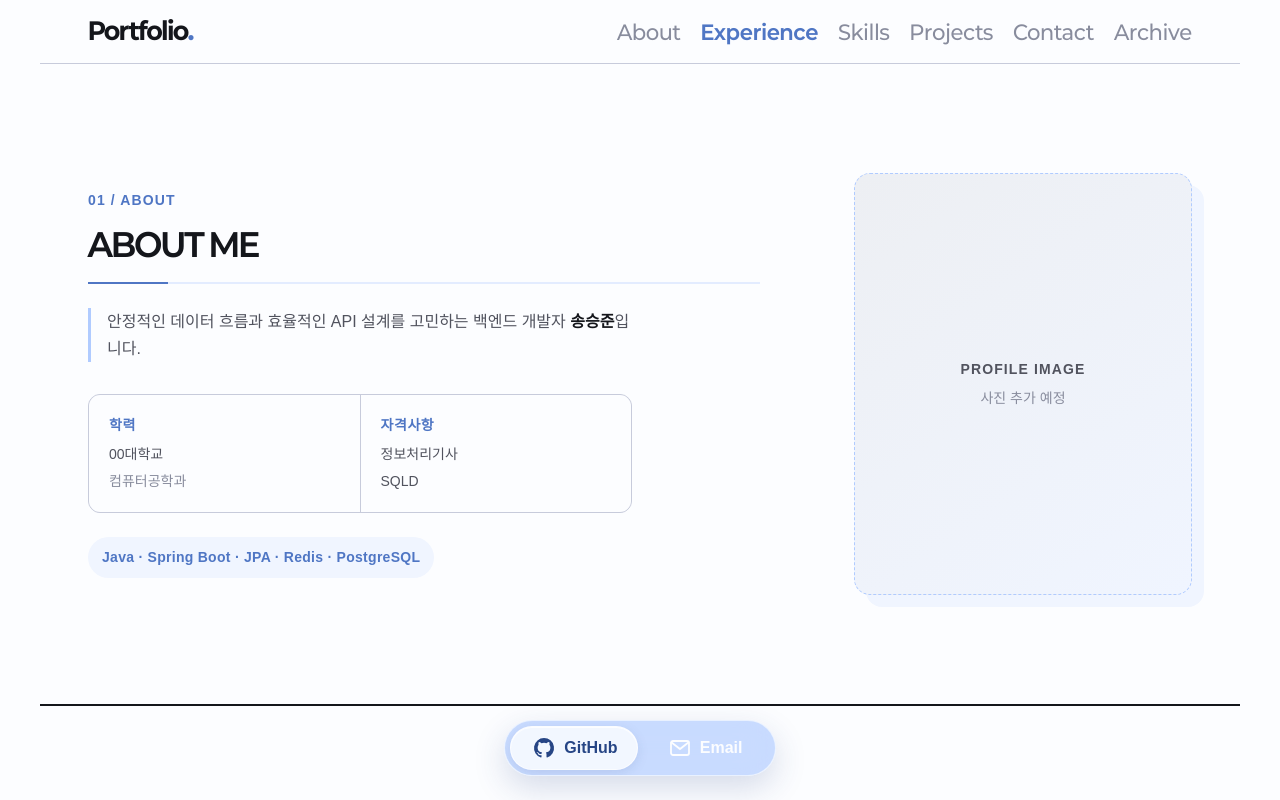
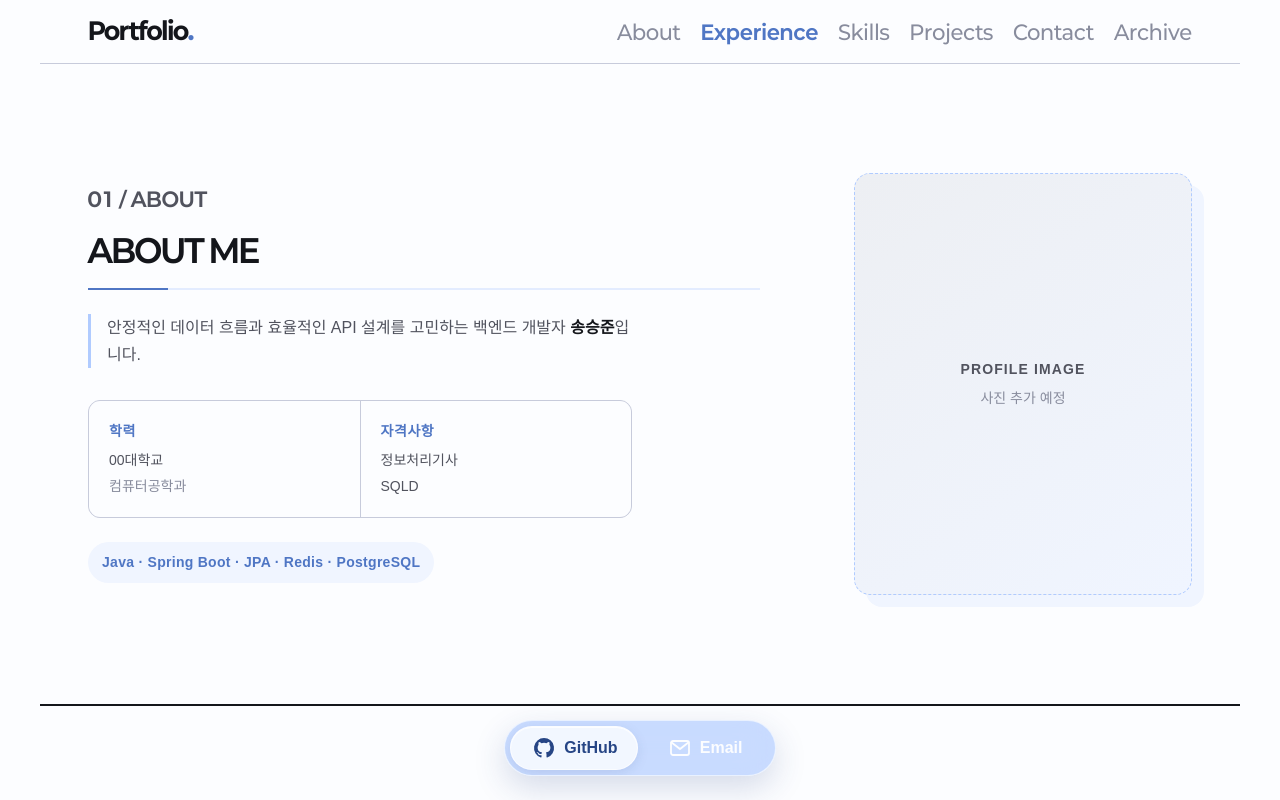
Before and after one commit to SeungJunS0ng/portfolio-site, a React (Vite) app: page / in a window 1280 px wide. Shown: the top 800 px of the page. Built offline with nearby package versions, Linux system fonts and the light colour scheme; no server answers; a web font is replaced by a local one.

Commit message:
style: About 섹션 라벨 스타일 통일
- 01 / ABOUT 라벨에 Home 공통 section-label 스타일 적용

- Experience 이후 섹션과 타이포그래피 및 간격 일관성 확보

```diff
--- a/src/pages/Home/sections/About/About.module.css
+++ b/src/pages/Home/sections/About/About.module.css
@@ -1,6 +1,5 @@
 .section { min-height: 40rem; display: grid; grid-template-columns: minmax(0, 1.35fr) minmax(16rem, 0.65fr); gap: 4rem; align-items: center; padding: 6rem 3rem; }
 .content { display: flex; flex-direction: column; align-items: flex-start; }
-.sectionLabel { margin-bottom: 0.75rem; color: var(--blue-700); font: var(--font-small); font-weight: 700; letter-spacing: 0.08em; }
 .sectionTitle { position: relative; width: min(100%, 42rem); padding-bottom: 0.875rem; border-bottom: 2px solid var(--blue-100); font: var(--font-h1); letter-spacing: -0.04em; }
 .sectionTitle::after { position: absolute; bottom: -2px; left: 0; width: 5rem; height: 2px; content: ""; background: var(--blue-700); }
 .introduction { max-width: 34rem; margin-top: 1.5rem; padding-left: 1rem; color: var(--gray-700); border-left: 3px solid var(--blue-300); font: var(--font-body2); line-height: 1.7; }
--- a/src/pages/Home/sections/About/About.tsx
+++ b/src/pages/Home/sections/About/About.tsx
@@ -4,7 +4,7 @@ export function About() {
   return (
     <section id="about" className={styles.section}>
       <div className={styles.content}>
-        <p className={styles.sectionLabel}>01 / ABOUT</p>
+        <p className="section-label">01 / ABOUT</p>
         <h1 className={styles.sectionTitle}>ABOUT ME</h1>
         <p className={styles.introduction}>
           안정적인 데이터 흐름과 효율적인 API 설계를 고민하는 백엔드 개발자
```
